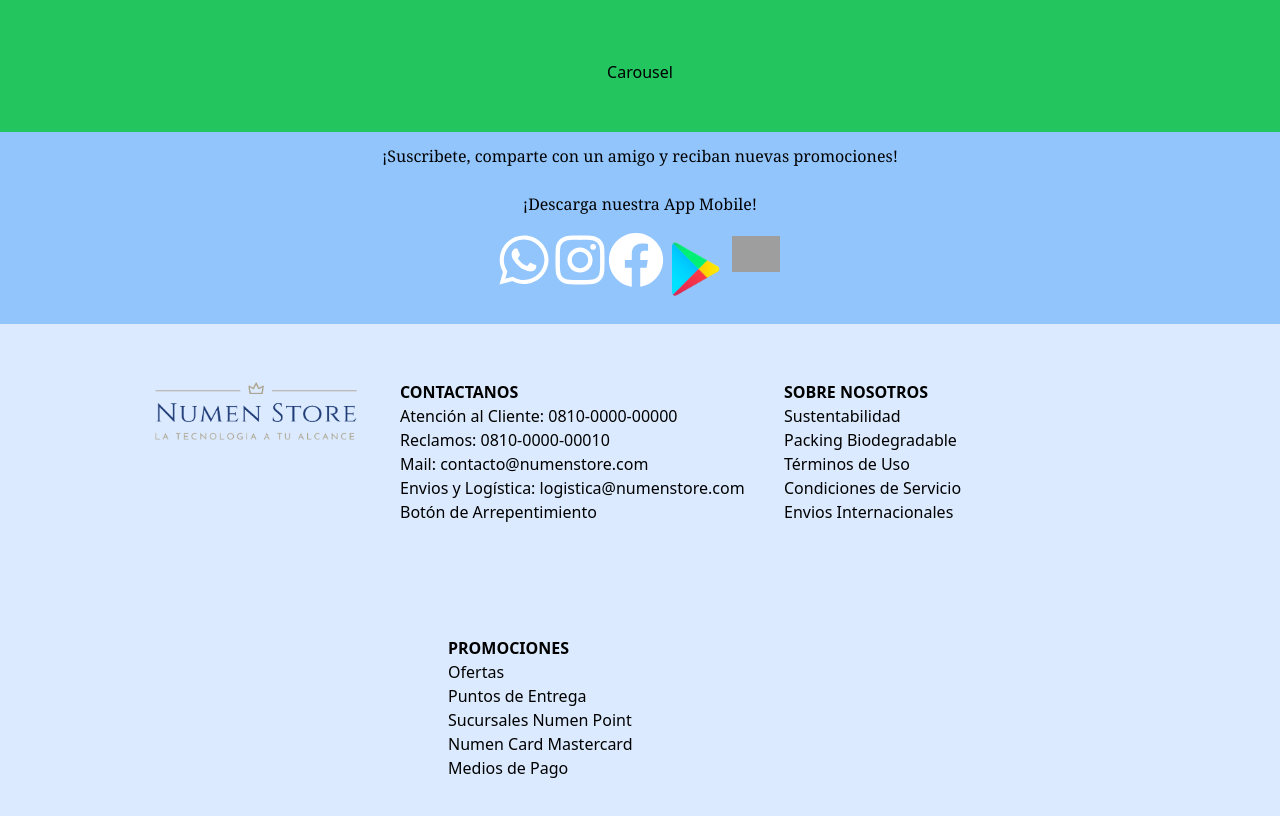
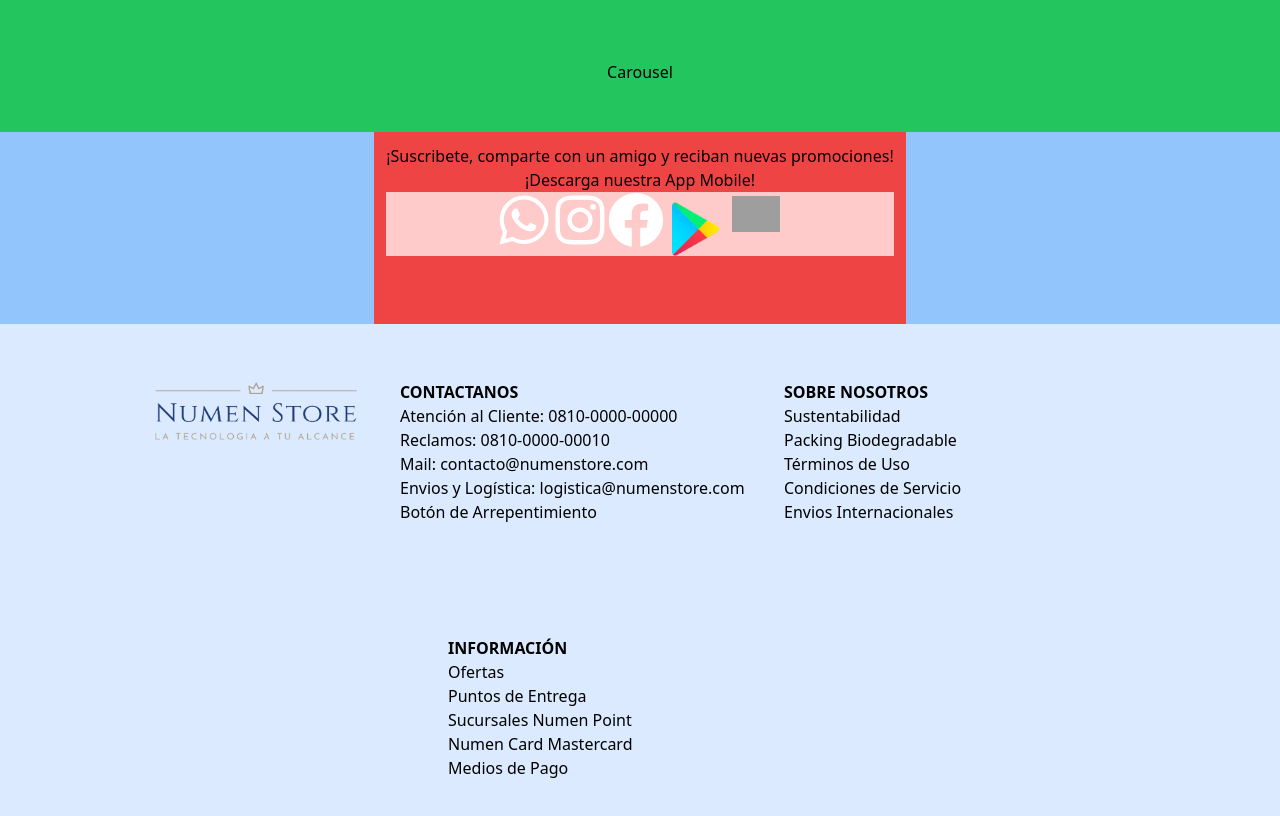
Before and after one commit to leanfuks/numenreactproject, a React (Create React App) app: page / in a window 1280 px wide. Shown: the part 2040-2856 px from the top of the page. Built offline with nearby package versions, Linux system fonts and the light colour scheme; grey boxes are pictures that could not be loaded.

Commit message:
cambios en surprise a friend

```diff
--- a/src/components/10Footer/index.jsx
+++ b/src/components/10Footer/index.jsx
@@ -27,15 +27,13 @@ const footer = () => {
       </ul>
       <ul className="flex flex-col justify-center text-left h-64  w-96 ">
         <dt className="">
-          <strong> PROMOCIONES </strong>
+          <strong> INFORMACIÓN</strong>
         </dt>
-        <li> <a href="3LaterstOffers/index.jsx#ofertas">Ofertas</a> </li>
+        <li> <a href=".../3LaterstOffers/index.jsx#ofertas">Ofertas</a> </li>
         <li> <a target="blank" href="www.numenstore.com/pentregas">Puntos de Entrega</a> </li>
         <li> <a target="blank" href="www.numenstore.com/sucursales">Sucursales Numen Point</a> </li>
         <li> <a target="blank" href="www.numenstore.com/ncard">Numen Card Mastercard</a> </li>
         <li> <a target="blank" href="www.numenstore.com/pago">Medios de Pago</a> </li>
-
-
 
       </ul>
     </div>
--- a/src/components/9TellAFriend/index.jsx
+++ b/src/components/9TellAFriend/index.jsx
@@ -2,12 +2,11 @@ import google from "../Imagenes/google.png"
 
 const WithFriends = () => {
   return (
-    <ul className="w-full h-48 font-serif bg-blue-300">
-      <li className="p-3 font-serif text-center">
+    <ul className="flex justify-center w-full h-48 font-calibri bg-blue-300">
+      <li className="flex flex-col p-3 font-calibri text-center w-15 h-full bg-red-500">
         ¡Suscribete, comparte con un amigo y reciban nuevas promociones!
-      </li>
-      <li className="p-3 text-center ">¡Descarga nuestra App Mobile!</li>
-      <li className="flex flex-row flex-wrap content-center justify-center h-10 m-4">
+        <li> ¡Descarga nuestra App Mobile!</li>
+        <li className="flex flex-row flex-wrap content-center justify-center bg-red-200">
         <a target="_blank" href="https://web.whatsapp.com/">
           <svg
             data-icon="whatsapp"
@@ -64,6 +63,12 @@ const WithFriends = () => {
           ></img>
         </a>
       </li>
+
+
+
+      </li>
+
+
     </ul>
   );
 };
```
